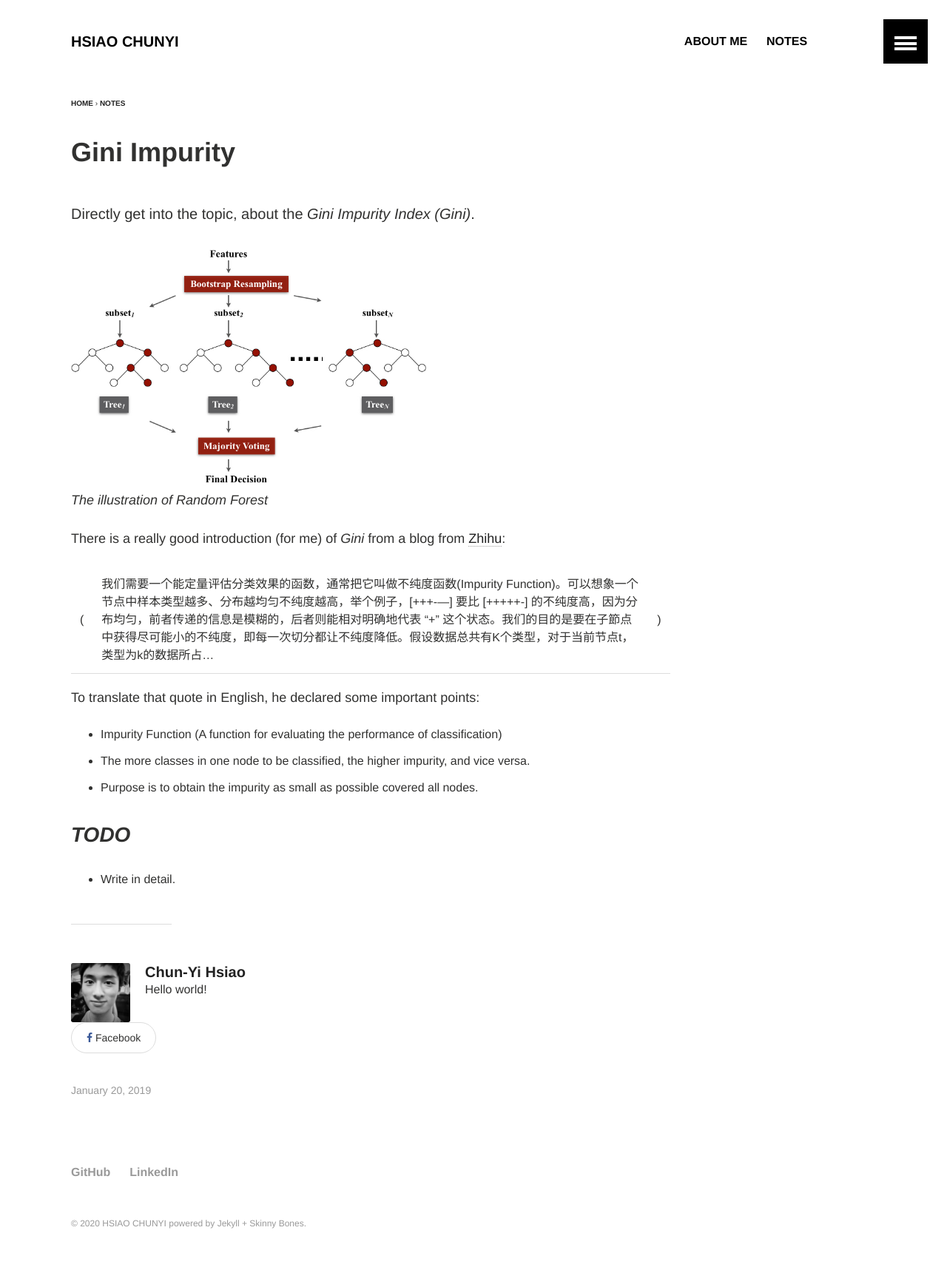
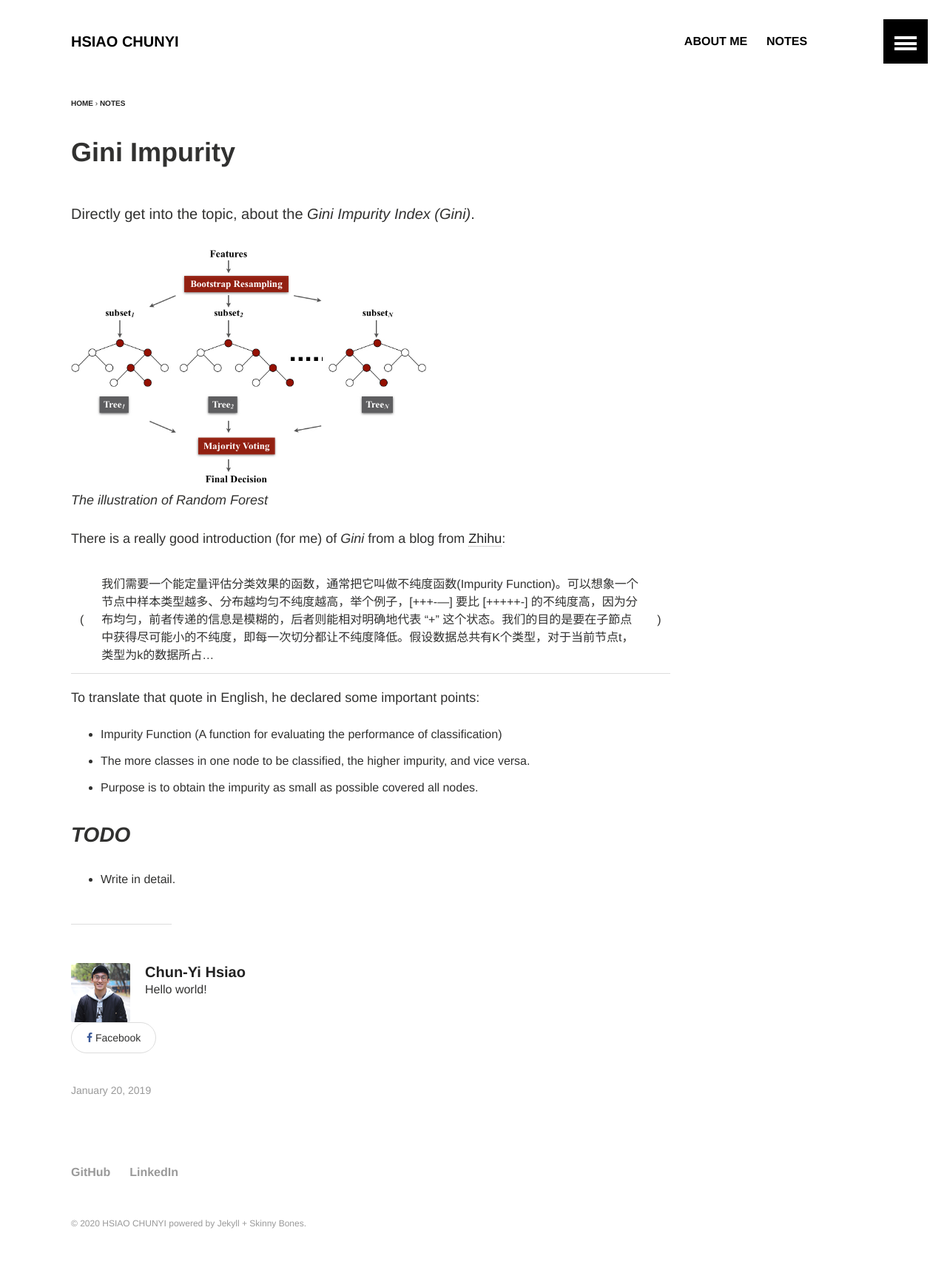
Before and after one commit to hsiaocy/hsiaocy.github.io, a Jekyll site: the page built from notes/_posts/2019-01-19-Gini-Impurity.md, in a window 1280 px wide. Shown: the whole page at 74% size. Built offline with Jekyll 4.4.1, drawn with Linux system fonts in a browser that asks for light colours.

Commit message:
update photo

```diff
--- a/_data/authors.yml
+++ b/_data/authors.yml
@@ -5,7 +5,7 @@ chunyi_hsiao:
   web: https://hsiaocy.github.io
   email: hsiaocy@fuji.waseda.jp
   bio: "Hello world!"
-  avatar: profile.jpg
+  avatar: Me2.jpg
   # twitter: extravagantman
 
 # cornelius_fiddlebone:
```
